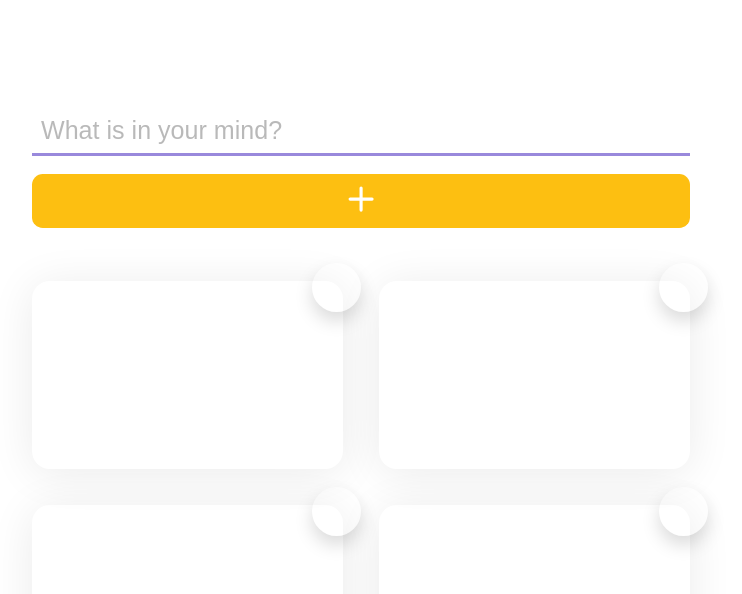
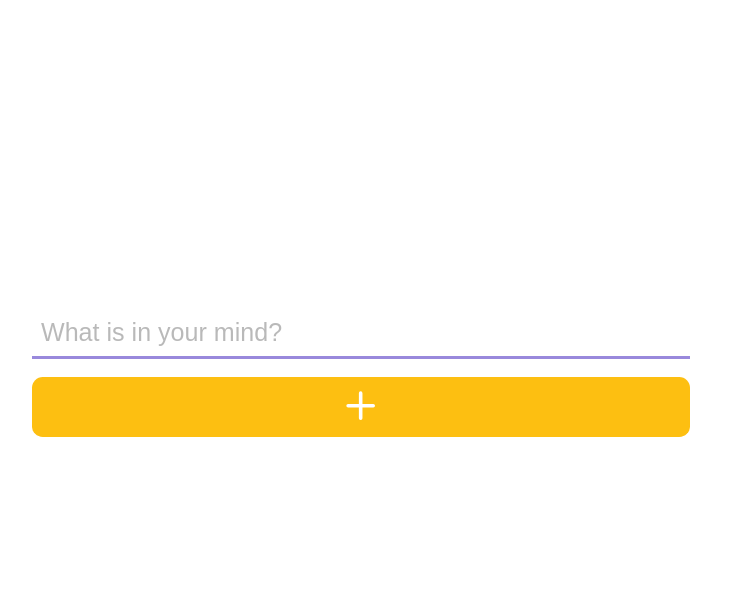
Before and after one commit to Mahyarnafisi/add, a React (Create React App) app: page / in a window 1280 px wide. Shown: the top 594 px of the page, without its empty margins (279-1021 px from the left). Built offline with nearby package versions, Linux system fonts and the light colour scheme.

Commit message:
bug fix fixed sending new data, up to app js in new object with all properties

```diff
--- a/src/App.js
+++ b/src/App.js
@@ -4,23 +4,25 @@ import Form from "./components/form/From";
 import List from "./components/list/List";
 
 const initiateData = [
-  { id: 1, title: "Go to gym and do exercise", date: "2023 12 24", number: 1, tagColor: "#fdbf11", bgColor: "#fdbf11" },
+  { id: 1, title: "Go to gym and do exercise", date: "2023 12 24", number: 1, tagColor: "#6c56c2", bgColor: "#fdbf11" },
   { id: 2, title: "Practice yoga and tel mom", date: "2023 11 04", number: 2, tagColor: "#6c56c2", bgColor: "#ff7191" },
   { id: 3, title: "Study harder and hared!", date: "2023 11 14", number: 3, tagColor: "#fdbf11", bgColor: "#6c56c2" },
   { id: 4, title: "Go to shopping mall", date: "2023 11 03", number: 4, tagColor: "#ff7191", bgColor: "#fdbf11" },
 ];
 
-function App(props) {
+function App() {
   const [updateData, setUpdateData] = useState(initiateData);
   const newData = (newData) => {
-    setUpdateData(newData);
+    setUpdateData((prevData) => {
+      return [...prevData, newData];
+    });
   };
-  console.log("----------------appjs");
+  console.log("----------------app js");
   console.log(updateData);
 
   return (
     <div className="App">
-      <Form newDataClimbUp={newData} />
+      <Form newDataClimbUp={newData} initiateData={updateData} />
       <List initiateData={updateData} />
     </div>
   );
--- a/src/components/form/From.js
+++ b/src/components/form/From.js
@@ -1,6 +1,6 @@
 import React, { useState } from "react";
 
-import "../../style/form/Form.css";
+import styles from "../../style/form/Form.module.css";
 
 import { BsPlus } from "react-icons/bs";
 const Form = (props) => {
@@ -25,7 +25,15 @@ const Form = (props) => {
     if (enteredTitle.trim().length === 0) {
       setIsValid(false);
     }
-
+    const newDataObject = {
+      id: (Math.random() * 100 + Math.random() * 100).toFixed(3),
+      title: enteredTitle,
+      date: new Date(),
+      number: props.initiateData.length + 1,
+      bgColor: arrayColor[randomNumber],
+      tagColor: arrayColor[randomNumber],
+    };
+    props.newDataClimbUp(newDataObject);
     // pick a random color
     // setRandomColor(() => {
     //   return arrayColor[randomNumber];
@@ -42,10 +50,10 @@ const Form = (props) => {
   };
 
   return (
-    <form className={`form`} onSubmit={onSubmitHandler}>
-      <input className={`form__input ${!isValid ? "invalid" : ""}`} type="text" placeholder={`${!isValid ? "You need to write here!" : "What is in your mind?"}`} onChange={inputChangeHandler} />
-      <button type="submit" className="form__btn--submit hover">
-        <BsPlus className="btn-icon" />
+    <form className={styles["form"]} onSubmit={onSubmitHandler}>
+      <input className={`${styles.form__input} ${!isValid && "invalid"} `} type="text" placeholder={`${!isValid ? "You need to write here!" : "What is in your mind?"}`} onChange={inputChangeHandler} />
+      <button type="submit" className={`${styles["form__btn--submit"]} hover`}>
+        <BsPlus className={`btn-icon`} />
       </button>
     </form>
   );
--- a/src/components/list/List.js
+++ b/src/components/list/List.js
@@ -1,14 +1,8 @@
 import React from "react";
-import "../../style/list/List.css";
+import styles from "../../style/list/List.module.css";
 import ListItem from "./ListItem";
 
 const List = (props) => {
-  return (
-    <div className="list">
-      {props.initiateData.map((item) => {
-        return <ListItem />;
-      })}
-    </div>
-  );
+  return <div className={styles.list}></div>;
 };
 export default List;
--- a/src/components/list/ListItem.js
+++ b/src/components/list/ListItem.js
@@ -3,11 +3,13 @@ import styles from "../../style/list/ListItem.module.css";
 const ListItem = (props) => {
   return (
     <div className={`${styles["list-item"]} `} style={{ backgroundColor: `${props.bgColor}` }}>
-      <div className={styles["list__item"]} style={{ color: `${props.bgColor}` }}>
+      <div className={styles["list__date"]} style={{ color: `${props.bgColor}` }}>
         {props.date}
       </div>
       <div className={`${styles["list__title"]}`}>{props.title}</div>
-      <div className={`${styles["list__number"]}`}>{props.number}</div>
+      <div className={`${styles["list__number"]}`} style={{ backgroundColor: `${props.tagColor}` }}>
+        {props.number}
+      </div>
     </div>
   );
 };
--- a/src/index.css
+++ b/src/index.css
@@ -41,9 +41,9 @@ body {
 
 .btn-icon {
   color: var(--color-white);
-  font-size: 5.6rem;
+  font-size: 6.4rem;
 }
 
 .hover:hover {
-  filter: brightness(105%);
+  filter: brightness(110%);
 }
--- a/src/style/form/Form.css
+++ b/src/style/form/Form.module.css
@@ -16,10 +16,9 @@
   border-bottom: 3px solid var(--color-secondary-3);
   transition: all 0.2s ease-in-out;
 }
-.form__input.invalid {
+.invalid {
   border-bottom: 3px solid #ff3511;
-  background-color: #ff351115;
-  transition: all 0.2s ease-in-out;
+  background-color: #ff3511;
 }
 
 .form__input::placeholder {
--- a/src/style/list/ListItem.module.css
+++ b/src/style/list/ListItem.module.css
@@ -22,11 +22,12 @@
 
 .list__date {
   font-size: 2.1rem;
-  font-weight: 600;
+  font-weight: 900;
   color: var(--color-white);
-  padding: 0.7rem 1.2rem;
-  background-color: var(--color-primary-3);
+  padding: 1rem 1.2rem;
+  background-color: #ffffff99;
   border-radius: 1rem;
+  box-shadow: 0 0.5rem 1rem #00000015;
 }
 
 .list__number {
@@ -45,4 +46,5 @@
   box-shadow: 0 1rem 2rem #00000025;
   color: var(--color-white);
   font-family: var(--font-2);
+  border: 4px solid var(--color-white);
 }
```
Also changed, not shown: src/style/list/List.module.css (renamed from src/style/list/List.css).
